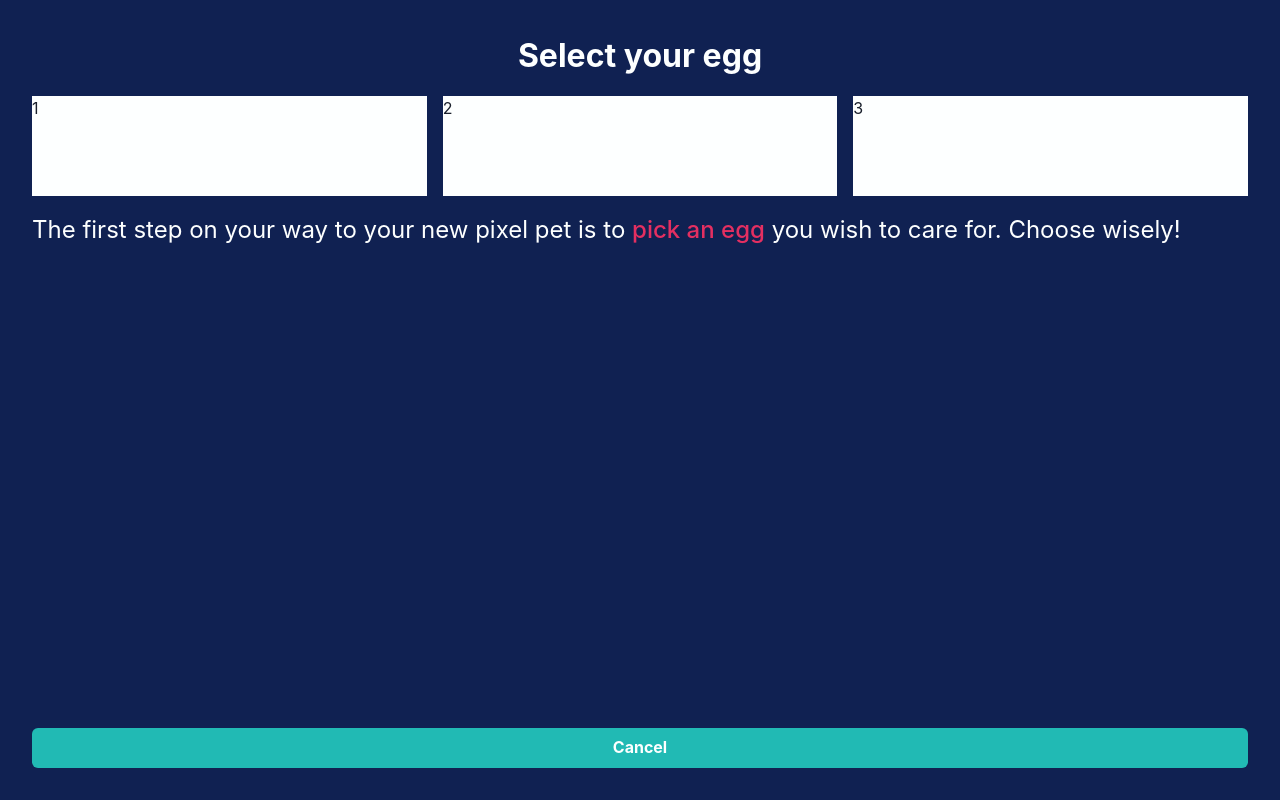
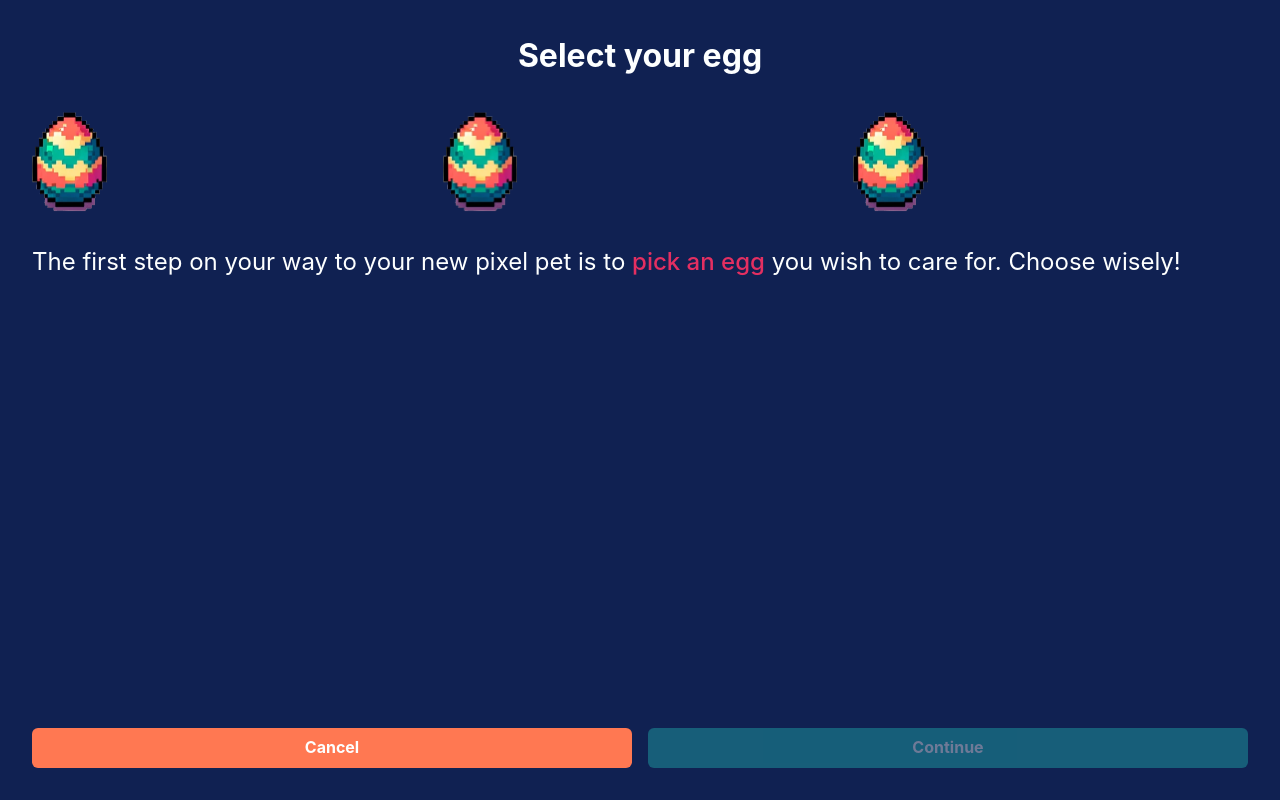
Before and after one commit to Zancotti/PixelPets, a React (Create React App) app: page / in a window 1280 px wide. Both pictures are taken after a click on the button "Start Game". Built offline with nearby package versions, Linux system fonts and the light colour scheme.

Commit message:
Added a first version of a start screen, select egg page and the PetHome

```diff
--- a/src/Main.tsx
+++ b/src/Main.tsx
@@ -2,8 +2,9 @@ import { Box } from "@chakra-ui/react";
 import React, { useState } from "react";
 import StartScreen from "./StartScreen";
 import SelectEgg from "./components/SelectEgg";
+import PetHome from "./components/PetHome";
 
-type GameView = "StartScreen" | "SelectEgg";
+type GameView = "StartScreen" | "SelectEgg" | "PetHome";
 
 const Main: React.FC = () => {
   const [gameView, setGameView] = useState<GameView>("StartScreen");
@@ -13,9 +14,12 @@ const Main: React.FC = () => {
   };
 
   return (
-    <Box>
+    <Box backgroundColor="#102152">
       {gameView === "StartScreen" && <StartScreen onStartGame={() => onNavigateTo("SelectEgg")} />}
-      {gameView === "SelectEgg" && <SelectEgg onCancelGame={() => onNavigateTo("StartScreen")} />}
+      {gameView === "SelectEgg" && (
+        <SelectEgg onCancelGame={() => onNavigateTo("StartScreen")} onContinue={() => onNavigateTo("PetHome")} />
+      )}
+      {gameView === "PetHome" && <PetHome />}
     </Box>
   );
 };
--- a/src/StartScreen.tsx
+++ b/src/StartScreen.tsx
@@ -1,5 +1,6 @@
 import React, { useEffect, useState } from "react";
-import { Box, Button, Img, Link, Text, Fade } from "@chakra-ui/react";
+import { Box, Img, Link, Text, Fade } from "@chakra-ui/react";
+import CustomButton from "./components/CustomButton";
 
 interface StartScreenProps {
   onStartGame: () => void;
@@ -37,7 +38,6 @@ const StartScreen: React.FC<StartScreenProps> = ({ onStartGame }) => {
     <Box
       sx={{
         height: "100vh",
-        backgroundColor: "#102152",
         display: "grid",
         gridTemplateRows: "auto auto auto 1fr auto",
       }}
@@ -81,12 +81,7 @@ const StartScreen: React.FC<StartScreenProps> = ({ onStartGame }) => {
           </Link>
         </Text>
       </Fade>
-      <Button
-        onClick={onStartGame}
-        sx={{ margin: "2em", backgroundColor: "#21bab4", color: "#fdffff", fontWeight: "700" }}
-      >
-        Start Game
-      </Button>
+      <CustomButton onButtonClick={onStartGame} text="Start Game" margin="2em" />
     </Box>
   );
 };
--- /dev/null
+++ b/src/components/CustomButton.tsx
@@ -0,0 +1,28 @@
+import React from "react";
+import { Button } from "@chakra-ui/react";
+
+interface CustomButtonProps {
+  onButtonClick: () => void;
+  width?: string;
+  text: string;
+  backgroundColor?: string;
+  margin?: string;
+  isDisabled?: boolean;
+}
+
+const CustomButton: React.FC<CustomButtonProps> = ({ onButtonClick, text, margin, backgroundColor, isDisabled }) => {
+  return (
+    <Button
+      backgroundColor={backgroundColor ? backgroundColor : "#21bab4"}
+      color="#fdffff"
+      fontWeight={700}
+      onClick={onButtonClick}
+      margin={margin ? margin : 0}
+      isDisabled={isDisabled ? isDisabled : false}
+    >
+      {text}
+    </Button>
+  );
+};
+
+export default CustomButton;
--- /dev/null
+++ b/src/components/PetHome.tsx
@@ -0,0 +1,20 @@
+import { Box, Image } from "@chakra-ui/react";
+import React from "react";
+
+const PetHome: React.FC = () => {
+  return (
+    <Box h="100vh">
+      <Box display="flex" position="relative" height="50vh">
+        <Image
+          src="./pictures/hatchingBackground.webp"
+          alt="Picture of Pixel Pet egg hatching place"
+          width="100%"
+          height="auto"
+        />
+        <Image src="./pictures/egg.webp" position="absolute" top="30%" left="33vw" zIndex="1" />
+      </Box>
+    </Box>
+  );
+};
+
+export default PetHome;
--- a/src/components/SelectEgg.tsx
+++ b/src/components/SelectEgg.tsx
@@ -1,42 +1,104 @@
-import React from "react";
-import { Box, Button, Text } from "@chakra-ui/react";
+import React, { useEffect, useState } from "react";
+import { Box, Fade, Text, Image } from "@chakra-ui/react";
+import CustomButton from "./CustomButton";
 
 interface SelectEggProps {
   onCancelGame: () => void;
+  onContinue: () => void;
 }
 
-const SelectEgg: React.FC<SelectEggProps> = ({ onCancelGame }) => {
+interface Egg {
+  src: string;
+  id: number;
+  fadeIn: boolean;
+}
+
+const SelectEgg: React.FC<SelectEggProps> = ({ onCancelGame, onContinue }) => {
+  const [selectedEgg, setSelectedEgg] = useState<null | number>(null);
+  const [fadeInEgg1, setFadeInEgg1] = useState(false);
+  const [fadeInEgg2, setFadeInEgg2] = useState(false);
+  const [fadeInEgg3, setFadeInEgg3] = useState(false);
+  const [fadeContent, setFadeContent] = useState(false);
+
+  const eggs: Egg[] = [
+    { src: "./pictures/egg.webp", id: 1, fadeIn: fadeInEgg1 },
+    { src: "./pictures/egg.webp", id: 2, fadeIn: fadeInEgg2 },
+    { src: "./pictures/egg.webp", id: 3, fadeIn: fadeInEgg3 },
+  ];
+
+  useEffect(() => {
+    const timer1 = setTimeout(() => {
+      setFadeInEgg1(true);
+    }, 200); // starts the fade in after 200ms
+    const timer2 = setTimeout(() => {
+      setFadeInEgg2(true);
+    }, 700); // starts the fade in after 700ms
+    const timer3 = setTimeout(() => {
+      setFadeInEgg3(true);
+    }, 1200); // starts the fade in after 1200
+
+    return () => {
+      clearTimeout(timer1);
+      clearTimeout(timer2);
+      clearTimeout(timer3);
+    };
+  }, []);
+
+  const setTimeoutOnTransition = () => {
+    setFadeContent(true);
+    setTimeout(() => {
+      onContinue();
+    }, 1000);
+  };
+
   return (
     <Box
+      h="100vh"
+      display="grid"
+      gridTemplateRows="auto auto 1fr auto"
+      rowGap="2em"
+      padding="2em"
       sx={{
-        height: "100vh",
-        backgroundColor: "#102152",
-        display: "grid",
-        gridTemplateRows: "auto auto 1fr auto",
-        rowGap: "1em",
-        padding: "2em",
+        "@keyframes fadeOut": {
+          from: { opacity: 1 },
+          to: { opacity: 0 },
+        },
+        animation: fadeContent ? "fadeOut 1s ease-in-out forwards" : "", // 1s duration, ease-in-out timing function
       }}
     >
       <Text color="#fdffff" fontSize="4vh" textAlign="center" fontWeight={700}>
         Select your egg
       </Text>
-      <Box
-        sx={{
-          display: "grid",
-          gridTemplateColumns: "1fr 1fr 1fr",
-          justifyContent: "center",
-          columnGap: "1em",
-        }}
-      >
-        <Box h="100px" background="#fdffff">
-          1
-        </Box>
-        <Box h="100px" background="#fdffff">
-          2
-        </Box>
-        <Box h="100px" background="#fdffff">
-          3
-        </Box>
+      <Box display="grid" gridTemplateColumns="1fr 1fr 1fr" justifyContent="center" columnGap="1em">
+        {eggs.map((egg) => {
+          return (
+            <Fade key={egg.id} in={egg.fadeIn} transition={{ enter: { duration: 0.5 } }}>
+              <Image
+                onClick={() => setSelectedEgg(egg.id)}
+                h="100px"
+                src={egg.src}
+                className={selectedEgg === egg.id ? "floating" : ""}
+                sx={{
+                  webkitFilter: selectedEgg === egg.id ? "drop-shadow(12px 12px 7px rgba(255, 255, 255, 0.5))" : "",
+                  filter: selectedEgg === egg.id ? "drop-shadow(0px 0px 7px rgba(255, 255, 255, 0.5))" : "",
+
+                  "@keyframes float": {
+                    "0%": {
+                      transform: "translateY(0)",
+                    },
+                    "50%": {
+                      transform: "translateY(-10px)",
+                    },
+                    "100%": {
+                      transform: "translateY(0)",
+                    },
+                  },
+                  animation: selectedEgg === egg.id ? "float 2s ease-in-out infinite" : "none",
+                }}
+              />
+            </Fade>
+          );
+        })}
       </Box>
       <Text color="#fdffff" fontSize="3vh">
         The first step on your way to your new pixel pet is to{" "}
@@ -45,9 +107,10 @@ const SelectEgg: React.FC<SelectEggProps> = ({ onCancelGame }) => {
         </Text>{" "}
         you wish to care for. Choose wisely!
       </Text>
-      <Button onClick={onCancelGame} sx={{ backgroundColor: "#21bab4", color: "#fdffff", fontWeight: "700" }}>
-        Cancel
-      </Button>
+      <Box display="grid" gridTemplateColumns="1fr 1fr" columnGap="1em">
+        <CustomButton onButtonClick={onCancelGame} text="Cancel" backgroundColor="#ff7852" />
+        <CustomButton onButtonClick={setTimeoutOnTransition} text="Continue" isDisabled={selectedEgg === null} />
+      </Box>
     </Box>
   );
 };
```
Also changed, not shown: src/index.css (+3 -5 lines), public/pictures/egg.webp (added), public/pictures/hatchingBackground.webp (added).
